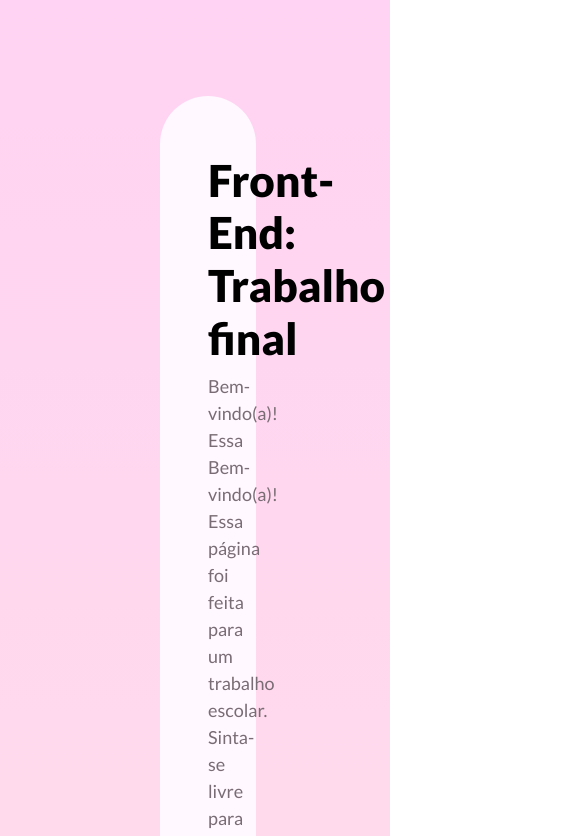
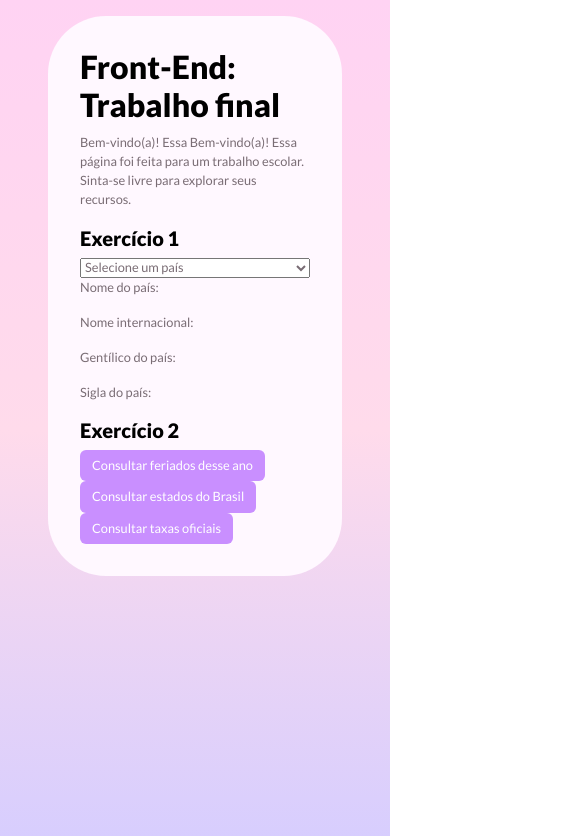
Before and after one commit to Arylkko/trabalhofinal2023, a plain HTML site: page index.html in a window 390 px wide. Shown: the top 836 px of the page, 585 px wide, since content can reach past the window. Drawn offline with nearby package versions, Linux system fonts and the light colour scheme.

Commit message:
Update style.css

```diff
--- a/style.css
+++ b/style.css
@@ -7,6 +7,7 @@ body {
     background: rgb(255, 211, 243);
     background: linear-gradient(180deg, rgba(255, 211, 243, 1) 0%, rgba(255, 219, 235, 1) 50%, rgba(213, 205, 255, 1) 100%);
     background-repeat: no-repeat;
+    height:100vh;
 }
 
 .bloco {
@@ -40,7 +41,7 @@ select {
 }
 
 .destaque {
-    color:#C98FFF;
+    color: #C98FFF;
 }
 
 .roxo {
@@ -56,6 +57,33 @@ select {
     color: white !important;
 }
 
-.gap{
-    gap:30px
+select {
+    display: block;
+    width: 100%
 }
+
+.gap {
+    gap: 30px
+}
+
+@media (max-width: 767px) {
+    .bloco {
+        margin: 1rem 3rem;
+        padding: 2rem 2rem;
+    }
+
+    h1 {
+        font-size: 2rem;
+    }
+
+    h2 {
+        font-size: 1.25rem;
+
+    }
+
+    .roxo,
+    p,
+    select {
+        font-size: 0.8rem;
+    }
+}
```
